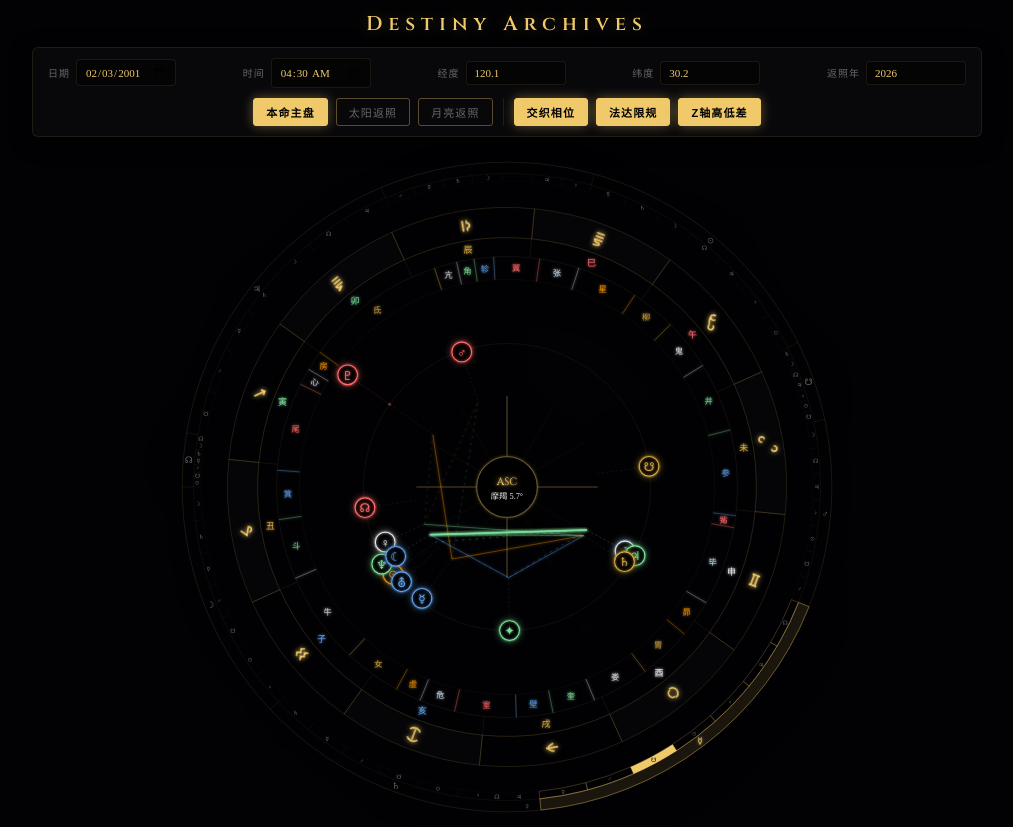
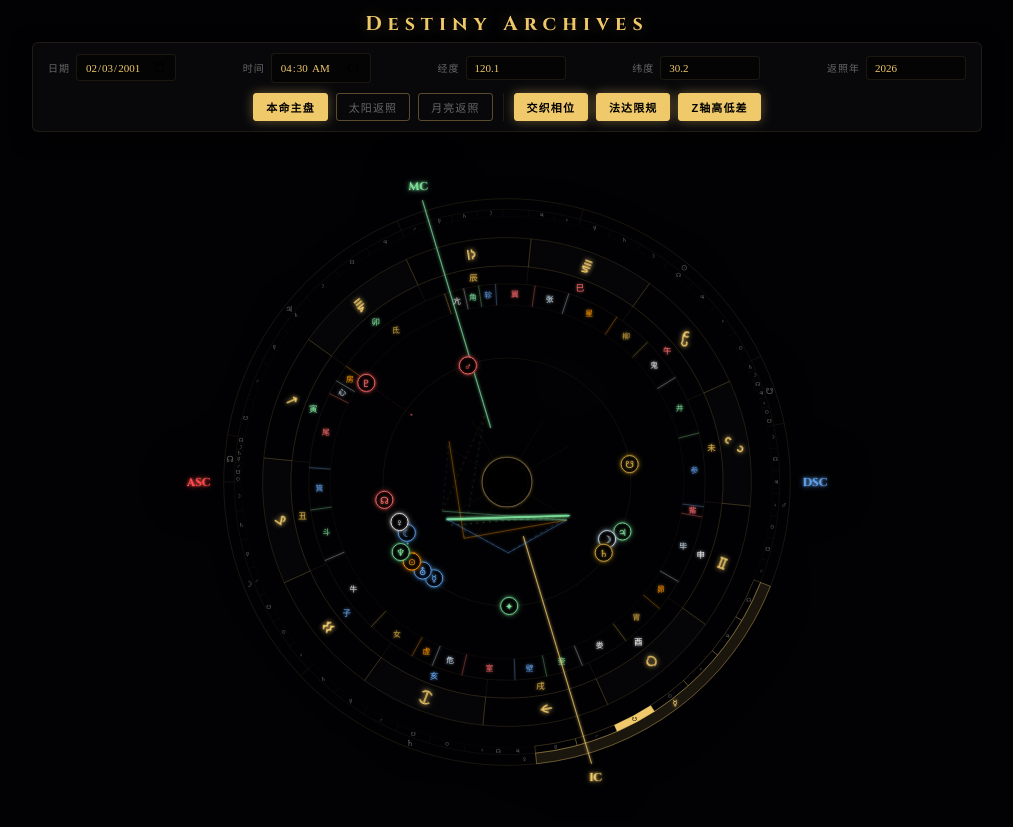
Before and after one commit to fyqx1224-blip/zencode.codes, a website: page astrology.html in a window 1280 px wide. Shown: the whole page, without its empty margins (133-1146 px from the left). Drawn offline with Linux system fonts and the light colour scheme.

Commit message:
Update astrology.html

```diff
--- a/astrology.html
+++ b/astrology.html
@@ -3,20 +3,25 @@
 <head>
 <meta charset="UTF-8">
 <meta name="viewport" content="width=device-width, initial-scale=1.0">
-<title>ZenCode · 极简五行高精星盘</title>
-<link href="https://fonts.googleapis.com/css2?family=Cinzel:wght@400;600&family=Noto+Serif+SC:wght@300;400;600&display=swap" rel="stylesheet">
+<title>ZenCode · 高定星盘系统</title>
+<link href="https://fonts.googleapis.com/css2?family=Cinzel:wght@600;700&family=Noto+Serif+SC:wght@300;400;600&display=swap" rel="stylesheet">
 <style>
 :root {
   --bg-deep: #020204;
   --bg-surface: #0a0a0e;
-  /* 五行高级色盘 */
-  --wood: #7DE09A;  /* 木：冷翠绿 */
-  --fire: #FF6B6B;  /* 火：朱砂红 */
-  --earth: #D4A843; /* 土：沉砂金 */
-  --metal: #EAEAEA; /* 金：素缟白 */
-  --water: #63A3ED; /* 水：琉璃蓝 */
-  --sun: #FF9800;   /* 日：琥珀橙 */
-  --moon: #D8EEFF;  /* 月：清辉白 */
+
+  --wood: #7DE09A;
+  --fire: #FF6B6B;
+  --earth: #D4A843;
+  --metal: #EAEAEA;
+  --water: #63A3ED;
+  --sun: #FF9800;
+  --moon: #D8EEFF;
+
+  --axis-asc: #FF4B4B;
+  --axis-dsc: #63A3ED;
+  --axis-mc:  #7DE09A;
+  --axis-ic:  #F0C96A;
 
   --gold: #F0C96A;
   --gold-dim: rgba(240, 201, 106, 0.35);
@@ -25,13 +30,11 @@
   --text-muted: #666666;
 }
 * { box-sizing: border-box; margin: 0; padding: 0; }
-/* 移除滚动条，打造全屏沉浸感 */
 body { background: var(--bg-deep); color: var(--text-main); font-family: 'Noto Serif SC', serif; display: flex; flex-direction: column; align-items: center; height: 100vh; overflow: hidden; padding: 10px; }
 
-header { text-align: center; margin-bottom: 10px; }
+header { text-align: center; margin-bottom: 5px; }
 .title-main { font-family: 'Cinzel', serif; font-size: 20px; color: var(--gold); letter-spacing: 0.3em; text-shadow: 0 0 15px rgba(240,201,106,0.3); }
 
-/* 极度压缩的控制面板 */
 .control-panel { background: rgba(10,10,14,0.85); border: 1px solid var(--gold-faint); border-radius: 6px; padding: 10px 15px; width: 100%; max-width: 950px; margin-bottom: 10px; box-shadow: 0 5px 20px rgba(0,0,0,0.8); backdrop-filter: blur(10px); display: flex; flex-direction: column; gap: 10px; z-index: 20; }
 .input-grid { display: flex; justify-content: space-between; flex-wrap: wrap; gap: 8px; }
 .field { display: flex; align-items: center; gap: 6px; }
@@ -44,7 +47,6 @@ header { text-align: center; margin-bottom: 10px; }
 .btn-toggle:hover { background: rgba(240, 201, 106, 0.08); color: var(--gold); }
 .btn-toggle.active { border-color: var(--gold); color: #000; background: var(--gold); box-shadow: 0 0 12px rgba(240,201,106,0.4); font-weight: 600; }
 
-/* 星盘占比最大化 */
 .chart-wrapper { position: relative; width: 100%; height: 100%; max-height: 85vh; display: flex; justify-content: center; align-items: center; flex-grow: 1; }
 svg { width: 100%; height: 100%; max-width: 900px; filter: drop-shadow(0 0 25px rgba(0,0,0,0.95)); }
 
@@ -55,7 +57,6 @@ svg { width: 100%; height: 100%; max-width: 900px; filter: drop-shadow(0 0 25px
 .tooltip strong { color: var(--gold); font-family: 'Cinzel', serif; font-size: 14px; display: block; margin-bottom: 4px; border-bottom: 1px solid var(--gold-faint); padding-bottom: 4px; }
 .tooltip .sub { color: var(--text-muted); }
 
-/* 修复闪烁的悬停效果：仅加粗边框和高亮，禁止 scale 缩放 */
 .planet-node { cursor: pointer; }
 .planet-node circle { transition: stroke-width 0.2s; }
 .planet-node:hover circle { stroke-width: 2.5; }
@@ -65,9 +66,7 @@ svg { width: 100%; height: 100%; max-width: 900px; filter: drop-shadow(0 0 25px
 </head>
 <body>
 
-<header>
-  <h1 class="title-main">Destiny Archives</h1>
-</header>
+<header><h1 class="title-main">Destiny Archives</h1></header>
 
 <div class="control-panel">
   <div class="input-grid">
@@ -89,13 +88,13 @@ svg { width: 100%; height: 100%; max-width: 900px; filter: drop-shadow(0 0 25px
 </div>
 
 <div class="chart-wrapper" id="chart-wrap">
-  <svg id="main-svg" viewBox="0 0 900 900"></svg>
+  <svg id="main-svg" viewBox="0 0 960 960"></svg>
   <div class="tooltip" id="tooltip"></div>
 </div>
 
 <script>
 // ==========================================
-// 1. 矢量星座路径 (极简)
+// 1. 基础数据与映射
 // ==========================================
 const ZODIAC_PATHS = [
   "M-3,3 Q0,-6 3,3 M0,-3 L0,6", "M-4,-2 A4,4 0 0,0 4,-2 M-3,-2 A3,3 0 1,1 3,-2", "M-3,-4 L3,-4 M-3,4 L3,4 M-1.5,-4 L-1.5,4 M1.5,-4 L1.5,4",
@@ -104,15 +103,10 @@ const ZODIAC_PATHS = [
   "M-4,0 L0,4 L2,-2 A2,2 0 1,1 2,2", "M-4,-2 L-2,-4 L0,-2 L2,-4 L4,-2 M-4,2 L-2,0 L0,2 L2,0 L4,2", "M-3,-4 A5,5 0 0,0 -3,4 M3,-4 A5,5 0 0,1 3,4 M-4,0 L4,0"
 ];
 
-// ==========================================
-// 2. 五行数据映射 (严格七政四余)
-// ==========================================
 const DEG = Math.PI / 180;
 const norm = x => ((x % 360) + 360) % 360;
 
 const ZODIAC_N = ['白羊','金牛','双子','巨蟹','狮子','处女','天秤','天蝎','射手','摩羯','水瓶','双鱼'];
-
-// 地支与五行映射 (戌=白羊..亥=双鱼)
 const BRANCHES = [
   {n:'戌', e:'earth'}, {n:'酉', e:'metal'}, {n:'申', e:'metal'}, {n:'未', e:'earth'},
   {n:'午', e:'fire'}, {n:'巳', e:'fire'}, {n:'辰', e:'earth'}, {n:'卯', e:'wood'},
@@ -125,7 +119,6 @@ const MANSIONS = [
   {n:'奎', s:17.2}, {n:'娄', s:28.0}, {n:'胃', s:42.5}, {n:'昴', s:56.0}, {n:'毕', s:65.5}, {n:'觜', s:85.5}, {n:'参', s:88.5},
   {n:'井', s:110.0}, {n:'鬼', s:127.5}, {n:'柳', s:140.5}, {n:'星', s:152.0}, {n:'张', s:167.5}, {n:'翼', s:177.5}, {n:'轸', s:189.0}
 ];
-// 禽星系统顺序：木、金、土、日、月、火、水
 const MAN_ELEMS = ['wood', 'metal', 'earth', 'sun', 'moon', 'fire', 'water'];
 const ELEM_COLORS = { wood: 'var(--wood)', fire: 'var(--fire)', earth: 'var(--earth)', metal: 'var(--metal)', water: 'var(--water)', sun: 'var(--sun)', moon: 'var(--moon)' };
 
@@ -150,7 +143,7 @@ const FIRDARIA_DAY =   [{p:'sun',y:10}, {p:'venus',y:8}, {p:'mercury',y:13}, {p:
 const FIRDARIA_NIGHT = [{p:'moon',y:9}, {p:'saturn',y:11}, {p:'mercury',y:13}, {p:'mars',y:7}, {p:'jidu',y:3}, {p:'sun',y:10}, {p:'venus',y:8}, {p:'jupiter',y:12}, {p:'luohu',y:2}];
 
 // ==========================================
-// 3. 状态与天文计算
+// 2. 状态与天文推算
 // ==========================================
 let STATE = { mode: 'natal', aspects: true, firdaria: true, zAxis: true, J: 0, returnJ: 0 };
 
@@ -183,29 +176,53 @@ function calcPlanets(J) {
   };
 }
 
-function calcAsc(J, lat, lon) {
+// 核心更新：返回全四轴精确度数 (ASC, MC, DSC, IC)
+function calcAngles(J, lat, lon) {
   const d = J - 2451545.0;
   const LST = norm(280.46 + 360.985647 * d + lon);
   const eps = (23.439 - 0.0000004 * d) * DEG;
   const rmc = LST * DEG, tL = Math.tan(lat * DEG);
-  return norm(Math.atan2(Math.cos(rmc), -(Math.sin(rmc) * Math.cos(eps) + tL * Math.sin(eps))) / DEG);
+
+  const asc = norm(Math.atan2(Math.cos(rmc), -(Math.sin(rmc) * Math.cos(eps) + tL * Math.sin(eps))) / DEG);
+  const mc = norm(Math.atan2(Math.sin(rmc), Math.cos(rmc) * Math.cos(eps)) / DEG);
+  return { asc, mc, dsc: norm(asc + 180), ic: norm(mc + 180) };
+}
+
+// 防重叠引力排斥算法
+function resolveCollisions(plData, asc) {
+  let list = Object.keys(plData).map(k => ({
+    id: k, data: plData[k], rawAng: l2a(plData[k].lon, asc), drawAng: l2a(plData[k].lon, asc)
+  }));
+
+  const MIN_DIST = 6.5; // 图标最小间隔角度
+  for (let iter = 0; iter < 20; iter++) {
+    list.sort((a, b) => a.drawAng - b.drawAng);
+    for (let i = 0; i < list.length; i++) {
+      let next = (i + 1) % list.length;
+      let diff = list[next].drawAng - list[i].drawAng;
+      if (diff < 0) diff += 360;
+      if (diff < MIN_DIST) {
+        let push = (MIN_DIST - diff) / 2;
+        list[i].drawAng = norm(list[i].drawAng - push);
+        list[next].drawAng = norm(list[next].drawAng + push);
+      }
+    }
+  }
+  return list;
 }
 
 // ==========================================
-// 4. SVG 发光渲染引擎
+// 3. SVG 发光渲染引擎
 // ==========================================
-const CX = 450, CY = 450;
-const R_FIR_OUT = 430, R_FIR_MID = 415, R_FIR_IN = 405;
-const R_ZOD_OUT = 370, R_ZOD_IN = 330;
-const R_BR_IN   = 305;
-const R_MAN_OUT = 305, R_MAN_IN = 275;
-const R_RET_PL  = 235, R_NAT_PL = 190;
-const R_HOUSE   = 120;
+const CX = 480, CY = 480;
+const R_FIR_OUT = 400, R_FIR_MID = 385, R_FIR_IN = 375;
+const R_ZOD_OUT = 345, R_ZOD_IN = 305;
+const R_BR_IN   = 280;
+const R_MAN_OUT = 280, R_MAN_IN = 250;
+const R_RET_PL  = 215, R_NAT_PL = 175;
+const R_HOUSE   = 100;
 
-function polar(r, angle) {
-  const a = (angle - 90) * DEG;
-  return { x: CX + r * Math.cos(a), y: CY + r * Math.sin(a) };
-}
+function polar(r, angle) { const a = (angle - 90) * DEG; return { x: CX + r * Math.cos(a), y: CY + r * Math.sin(a) }; }
 function l2a(lon, asc) { return norm(asc - lon + 270); }
 
 function drawArc(rIn, rOut, aStart, aEnd, fill, stroke, width=0.5) {
@@ -235,7 +252,8 @@ function renderChart() {
 
   STATE.J = jdn(y, m, d, (h + mi/60) - 8);
   const plNatal = calcPlanets(STATE.J);
-  const asc = calcAsc(STATE.J, lat, lon);
+  const angles = calcAngles(STATE.J, lat, lon);
+  const asc = angles.asc;
 
   if (STATE.mode !== 'natal') {
     const returnYr = +document.getElementById('inp-return').value;
@@ -258,7 +276,7 @@ function renderChart() {
     <circle cx="${CX}" cy="${CY}" r="${R_FIR_OUT}" fill="none" stroke="var(--gold-faint)" stroke-width="1"/>
   `;
 
-  // 1. 法达星限 (大/小限)
+  // 1. 法达星限
   if (STATE.firdaria) {
     const isDay = (h >= 6 && h < 18);
     const seq = isDay ? FIRDARIA_DAY : FIRDARIA_NIGHT;
@@ -315,19 +333,16 @@ function renderChart() {
     svg += `<text x="${smBr.x}" y="${smBr.y}" text-anchor="middle" dominant-baseline="central" font-size="12" fill="${ELEM_COLORS[brData.e]}" class="glow-element">${brData.n}</text>`;
   }
 
-  // 3. 二十八宿五行系统与物理分割
+  // 3. 二十八宿五行系统
   MANSIONS.forEach((m, i) => {
     const nextS = MANSIONS[(i+1)%28].s;
     let span = nextS - m.s; if (span < 0) span += 360;
     const a1 = l2a(m.s, asc), a2 = l2a(m.s + span, asc);
     const mid = l2a(m.s + span/2, asc);
 
-    // 取余数循环匹配木金土日月火水
     const elemColor = ELEM_COLORS[MAN_ELEMS[i % 7]];
-
     svg += drawArc(R_MAN_IN, R_MAN_OUT, a2, a1, 'transparent', 'var(--gold-faint)');
 
-    // 贯穿星宿环的分割刻度线
     const pStart1 = polar(R_MAN_IN, a1), pStart2 = polar(R_MAN_OUT, a1);
     svg += `<line x1="${pStart1.x}" y1="${pStart1.y}" x2="${pStart2.x}" y2="${pStart2.y}" stroke="${elemColor}" stroke-width="1" class="glow-element" opacity="0.4"/>`;
 
@@ -335,11 +350,29 @@ function renderChart() {
     svg += `<text x="${sm.x}" y="${sm.y}" text-anchor="middle" dominant-baseline="central" font-size="11" fill="${elemColor}" class="glow-element" opacity="0.9">${m.n}</text>`;
   });
 
-  // 4. 十二宫位辐条
+  // 4. 四轴突显与高阶延展 (ASC, DSC, MC, IC)
+  const axisLines = [
+    { a: angles.asc, n: 'ASC', c: 'var(--axis-asc)' },
+    { a: angles.dsc, n: 'DSC', c: 'var(--axis-dsc)' },
+    { a: angles.mc,  n: 'MC',  c: 'var(--axis-mc)' },
+    { a: angles.ic,  n: 'IC',  c: 'var(--axis-ic)' }
+  ];
+  axisLines.forEach(axis => {
+    const drawAng = l2a(axis.a, asc);
+    const pIn = polar(R_HOUSE - 20, drawAng);
+    const pOut = polar(R_FIR_OUT + 15, drawAng);
+    const pText = polar(R_FIR_OUT + 35, drawAng);
+
+    // 贯穿全局的发光射线
+    svg += `<line x1="${pIn.x}" y1="${pIn.y}" x2="${pOut.x}" y2="${pOut.y}" stroke="${axis.c}" stroke-width="1.5" class="glow-element" opacity="0.8"/>`;
+    svg += `<text x="${pText.x}" y="${pText.y}" text-anchor="middle" dominant-baseline="central" font-size="16" font-family="Cinzel" fill="${axis.c}" font-weight="700" class="glow-strong">${axis.n}</text>`;
+  });
+
+  // 辅助宫位线 (极简)
   for (let i = 0; i < 12; i++) {
+    if (i%3 === 0) continue; // 四轴已画过
     const p = polar(R_HOUSE, l2a(asc + i*30, asc));
-    const isAxis = i % 3 === 0;
-    svg += `<line x1="${CX}" y1="${CY}" x2="${p.x}" y2="${p.y}" stroke="${isAxis?'var(--gold-dim)':'var(--gold-faint)'}" stroke-width="${isAxis?1.5:0.5}"/>`;
+    svg += `<line x1="${CX}" y1="${CY}" x2="${p.x}" y2="${p.y}" stroke="var(--gold-faint)" stroke-width="0.5"/>`;
   }
 
   // 5. 发光交织相位
@@ -371,34 +404,33 @@ function renderChart() {
     }
   }
 
-  // 6. 行星与 Z 轴降维高低差
+  // 6. 行星碰撞排斥渲染与 Z 轴高低差
   const drawPlanets = (plData, baseRadius, isReturn) => {
-    Object.keys(plData).forEach(key => {
+    // 首先解决拥挤重叠
+    const resolvedList = resolveCollisions(plData, asc);
+
+    resolvedList.forEach(item => {
+      const key = item.id;
       const cfg = PLANET_CFG[key];
-      const pData = plData[key];
-      const a = l2a(pData.lon, asc);
+      const pData = item.data;
 
       const latOffset = STATE.zAxis ? (pData.lat * 4) : 0;
       const actualRadius = baseRadius + latOffset;
 
-      const pActual = polar(actualRadius, a);
-      const pBase = polar(baseRadius, a);
+      const pActual = polar(actualRadius, item.drawAng);  // 推移后的图标位置
+      const pAnchor = polar(baseRadius - 10, item.rawAng); // 真实物理度的轨道内锚点
 
       const opac = isReturn ? 0.85 : 1;
-      const size = isReturn ? 13 : 16;
+      const size = isReturn ? 12 : 14;
 
       let html = `<g class="planet-node" data-id="${key}" data-lon="${pData.lon}" data-lat="${pData.lat}" data-type="${isReturn?'返照':'本命'}">`;
 
-      if (STATE.zAxis && Math.abs(latOffset) > 1) {
-        html += `<line x1="${pBase.x}" y1="${pBase.y}" x2="${pActual.x}" y2="${pActual.y}" stroke="${cfg.col}" stroke-width="0.8" stroke-dasharray="1,2" opacity="0.5"/>`;
-        html += `<circle cx="${pBase.x}" cy="${pBase.y}" r="2" fill="${cfg.col}" opacity="0.4"/>`;
-      }
+      // 引力线：从图标连接回真实的轨道经度度数点
+      html += `<line x1="${pAnchor.x}" y1="${pAnchor.y}" x2="${pActual.x}" y2="${pActual.y}" stroke="${cfg.col}" stroke-width="0.5" stroke-dasharray="2,2" opacity="0.4"/>`;
+      html += `<circle cx="${pAnchor.x}" cy="${pAnchor.y}" r="1.5" fill="${cfg.col}" opacity="0.6"/>`;
 
-      // 禁用 scale，改用 SVG 滤镜和描边宽度实现互动
-      html += `<circle cx="${pActual.x}" cy="${pActual.y}" r="${size-3}" fill="rgba(0,0,0,0.85)" stroke="${cfg.col}" stroke-width="1.5" opacity="${opac}" class="${isReturn?'':'glow-strong'}" ${isReturn?'stroke-dasharray="2,2"':''}/>
-               <text x="${pActual.x}" y="${pActual.y+1}" text-anchor="middle" dominant-baseline="central" font-size="${size}" fill="${cfg.col}" opacity="${opac}" class="glow-element">${cfg.sym}</text>`;
-
-      html += `<line x1="${pBase.x}" y1="${pBase.y}" x2="${polar(R_HOUSE, a).x}" y2="${polar(R_HOUSE, a).y}" stroke="${cfg.col}" stroke-width="0.5" stroke-dasharray="3,3" opacity="0.25"/>
+      html += `<circle cx="${pActual.x}" cy="${pActual.y}" r="${size-2}" fill="rgba(0,0,0,0.9)" stroke="${cfg.col}" stroke-width="1.2" opacity="${opac}" class="${isReturn?'':'glow-strong'}" ${isReturn?'stroke-dasharray="2,2"':''}/>
+               <text x="${pActual.x}" y="${pActual.y+1}" text-anchor="middle" dominant-baseline="central" font-size="${size}" fill="${cfg.col}" opacity="${opac}" class="glow-element">${cfg.sym}</text>
                </g>`;
       svg += html;
     });
@@ -413,10 +445,8 @@ function renderChart() {
   }
 
   // 7. 发光核心标识
-  svg += `<circle cx="${CX}" cy="${CY}" r="40" fill="var(--bg-deep)" stroke="var(--gold-dim)" stroke-width="1.5" class="glow-element"/>`;
-  svg += `<text x="${CX}" y="${CY-7}" text-anchor="middle" dominant-baseline="central" font-size="14" fill="var(--gold)" font-family="Cinzel" class="glow-strong">ASC</text>`;
-  const sgnIdx = Math.floor(asc/30);
-  svg += `<text x="${CX}" y="${CY+12}" text-anchor="middle" dominant-baseline="central" font-size="11" fill="var(--text-main)">${ZODIAC_N[sgnIdx]} ${(asc%30).toFixed(1)}°</text>`;
+  svg += `<circle cx="${CX}" cy="${CY}" r="35" fill="var(--bg-deep)" stroke="var(--gold-dim)" stroke-width="1.5" class="glow-element"/>`;
+  svg += `<circle cx="${CX}" cy="${CY}" r="30" fill="none" stroke="var(--gold-faint)" stroke-width="0.5"/>`;
 
   document.getElementById('main-svg').innerHTML = svg;
   bindTooltips();
@@ -472,8 +502,7 @@ function bindTooltips() {
     });
     el.addEventListener('mousemove', e => {
       const wrap = document.getElementById('chart-wrap').getBoundingClientRect();
-      // 固定提示框偏移，避免遮挡光标引发反复进出触发闪烁
-      tt.style.left = (e.clientX - wrap.left + 15) + 'px';
+      tt.style.left = (e.clientX - wrap.left + 20) + 'px';
       tt.style.top = (e.clientY - wrap.top - 20) + 'px';
     });
     el.addEventListener('mouseleave', () => tt.style.opacity = 0);
```
